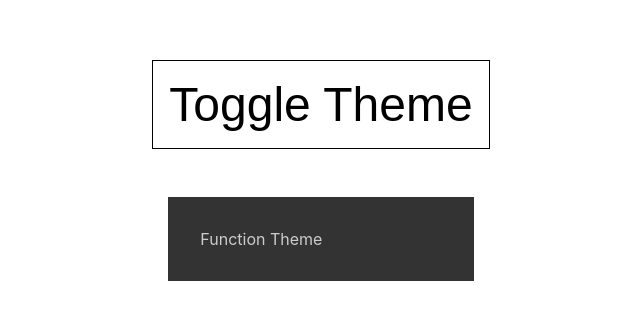
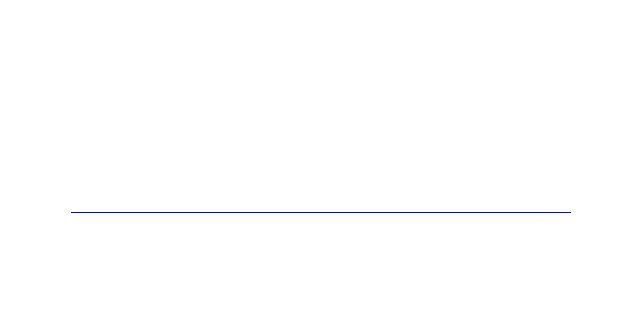
Before and after one commit to SaiPradeepti/React-Hooks, a React (Create React App) app: page / in a window 1280 px wide. Shown: the part 222-542 px from the top of the page, without its empty margins (319-959 px from the left). Built offline with nearby package versions, Linux system fonts and the light colour scheme.

Commit message:
Adding Custom Hook useLocalStorage

```diff
--- a/src/App.js
+++ b/src/App.js
@@ -4,14 +4,16 @@ import ToDo from "./tutorial/useReducer/2.ToDo/todo";
 // import ContextAPI from "./tutorial/useContext/context-api"
 import ContextAPI from "./tutorial/useContextCustomHook/context-api"
 import DataApp from "./tutorial/CustomHooks/1-useFetch/DataApp"
+import LocalStorageApp from "./tutorial/CustomHooks/2-useLocalStorage/LocalStorageApp"
 
 
 function App() {
   return (
     // <BasicCounter />
     // <ToDo />
-    <ContextAPI />
+    // <ContextAPI />
     // <DataApp />
+    <LocalStorageApp />
   );
 }
 
--- /dev/null
+++ b/src/tutorial/CustomHooks/2-useLocalStorage/LocalStorageApp.js
@@ -0,0 +1,13 @@
+import React from 'react'
+import useLocalStorage from './useLocalStorage'
+
+const LocalStorageApp = () => {
+    const [name,setName] = useLocalStorage('name','');
+    return (
+        <div>
+            <input type="text" className="input" value={name} onChange={(e)=>setName(e.target.value)}/>
+        </div>
+    )
+}
+
+export default LocalStorageApp
--- /dev/null
+++ b/src/tutorial/CustomHooks/2-useLocalStorage/useLocalStorage.js
@@ -0,0 +1,22 @@
+import { useState, useEffect } from 'react'
+
+const getSavedValue = (key,initialValue) => {
+    const savedValue = JSON.parse(localStorage.getItem(key));
+    if(savedValue) return savedValue;
+    if(initialValue instanceof Function) return initialValue();
+    return initialValue;
+}
+
+const useLocalStorage = (key,initialValue) => {
+    const [value,setValue] = useState(() => {
+        return getSavedValue(key,initialValue)
+    });
+
+    useEffect(()=>{
+        localStorage.setItem(key,JSON.stringify(value));
+    },[value])
+
+    return [value,setValue]
+}
+
+export default useLocalStorage;
```
Also changed, not shown: 1 other file (tests, documents, lock files or other folders).
